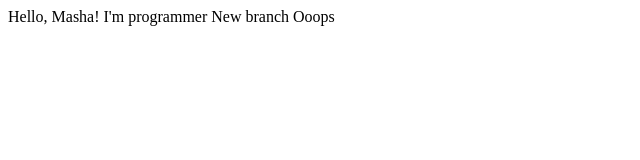
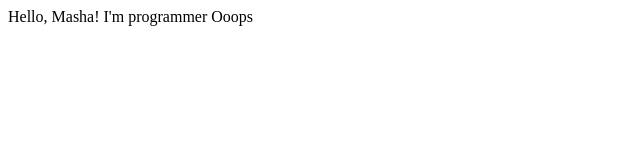
Before and after one commit to meeeeeeerik/git-tutorial-from-denis, a plain HTML site: page index.html in a window 1280 px wide. Shown: the whole page, without its empty margins (0-640 px from the left). Drawn offline with Linux system fonts and the light colour scheme.

Commit message:
index.html changed

```diff
--- a/index.html
+++ b/index.html
@@ -8,7 +8,6 @@
 <body>
   Hello, Masha!
   I'm programmer
-  New branch
   Ooops
 </body>
 </html>
```
